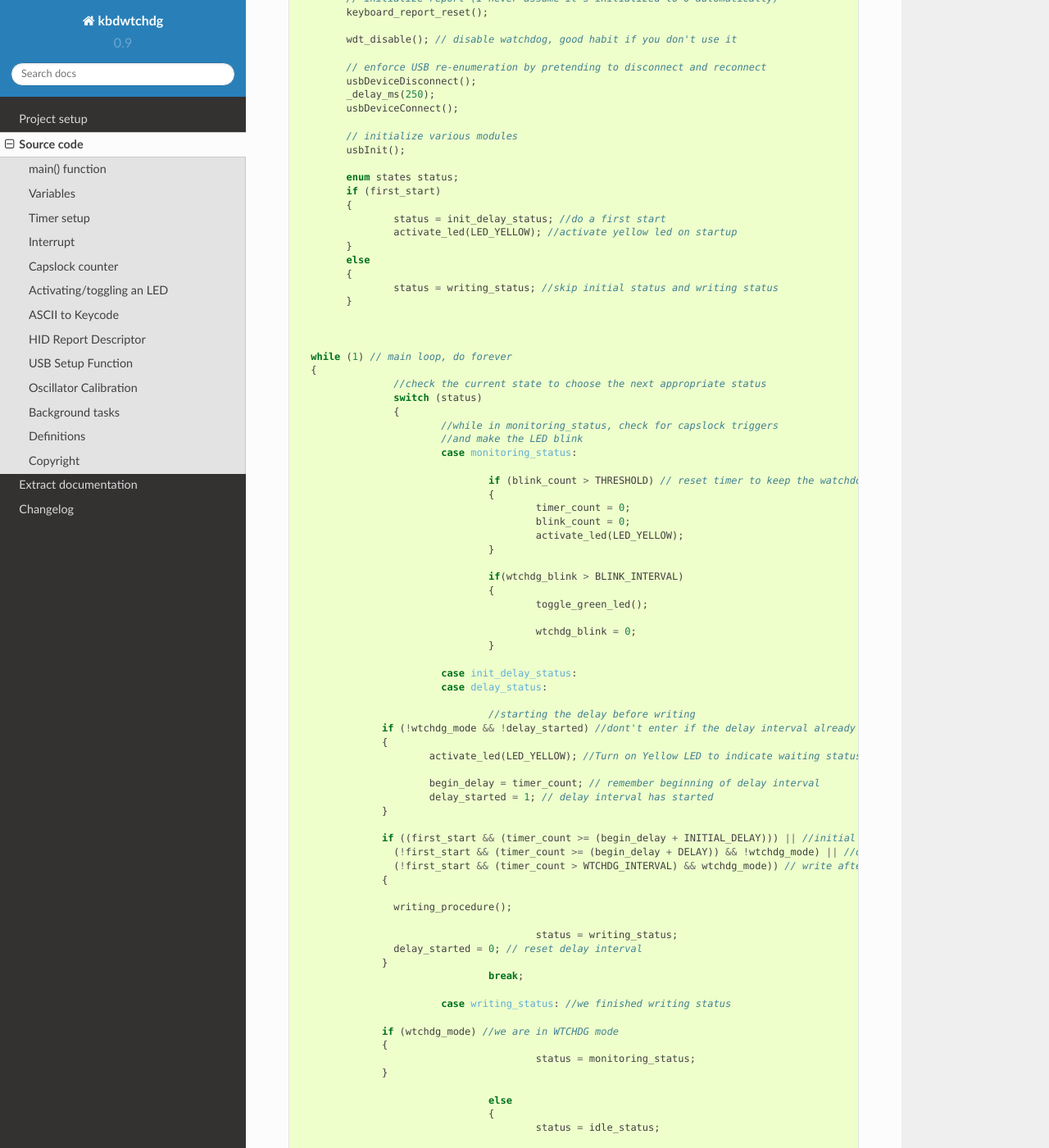
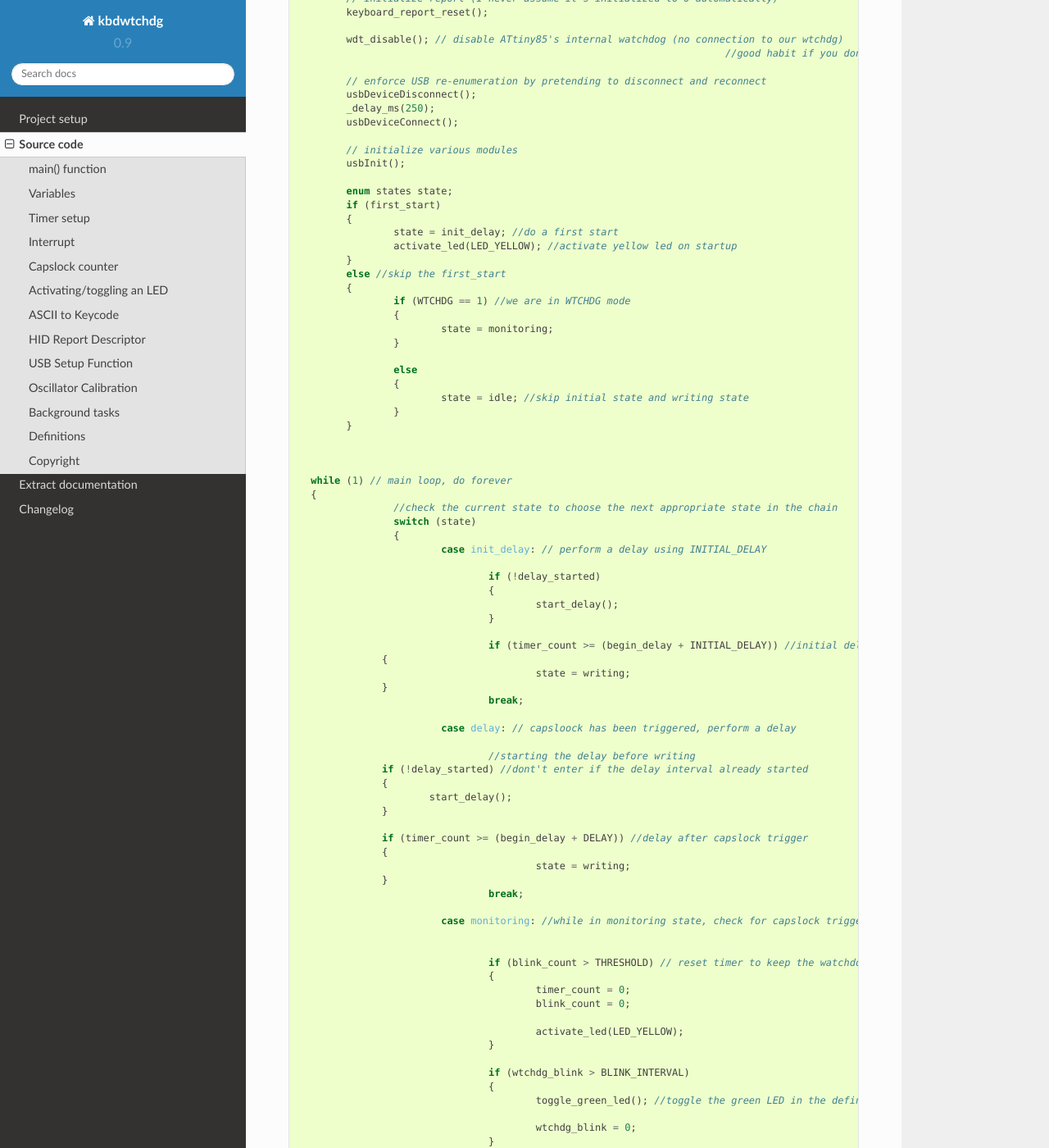
Before and after one commit to 7enderhead/kbdwtchdg, a Sphinx documentation site: the page built from doc/main.rst, in a window 1280 px wide and 1400 px high, scrolled down 661 px. Shown: the whole window at 82% size. Built offline with Sphinx 7.4.7 and the Read the Docs theme 2.0.0, drawn with Linux system fonts in a browser that asks for light colours; some of the changed text lies outside the part shown.

Commit message:
Updated state diagram, adjusted switch statement

```diff
--- a/doc/main.rst
+++ b/doc/main.rst
@@ -42,7 +42,8 @@ The ``main()`` function consists of four important parts:
             // initialize report (I never assume it's initialized to 0 automatically)
             keyboard_report_reset();
 
-            wdt_disable(); // disable watchdog, good habit if you don't use it
+            wdt_disable(); // disable ATtiny85's internal watchdog (no connection to our wtchdg)
+                                                                            //good habit if you don't use it
 
             // enforce USB re-enumeration by pretending to disconnect and reconnect
             usbDeviceDisconnect();
@@ -52,95 +53,114 @@ The ``main()`` function consists of four important parts:
             // initialize various modules
             usbInit();
 
-            enum states status;
+            enum states state;
             if (first_start)
             {
-                    status = init_delay_status; //do a first start
+                    state = init_delay; //do a first start
                     activate_led(LED_YELLOW); //activate yellow led on startup
             }
-            else
+            else //skip the first_start
             {
-                    status = writing_status; //skip initial status and writing status
+                    if (WTCHDG == 1) //we are in WTCHDG mode
+                    {
+                            state = monitoring;
+                    }
+
+                    else
+                    {
+                            state = idle; //skip initial state and writing state
+                    }
             }
 
 
 
       while (1) // main loop, do forever
       {
-                    //check the current state to choose the next appropriate status
-                    switch (status)
+                    //check the current state to choose the next appropriate state in the chain
+                    switch (state)
                     {
-                            //while in monitoring_status, check for capslock triggers
-                            //and make the LED blink
-                            case monitoring_status:
+                            case init_delay: // perform a delay using INITIAL_DELAY
+
+                                    if (!delay_started)
+                                    {
+                                            start_delay();
+                                    }
+
+                                    if (timer_count >= (begin_delay + INITIAL_DELAY)) //initial delay at first start
+                  {
+                                            state = writing;
+                  }
+                                    break;
+
+                            case delay: // capsloock has been triggered, perform a delay
+
+                                    //starting the delay before writing
+                  if (!delay_started) //dont't enter if the delay interval already started
+                  {
+                          start_delay();
+                  }
+
+                  if (timer_count >= (begin_delay + DELAY)) //delay after capslock trigger
+                  {
+                                            state = writing;
+                  }
+                                    break;
+
+                            case monitoring: //while in monitoring state, check for capslock triggers
+                                                                                                    //and make the LED blink
 
                                     if (blink_count > THRESHOLD) // reset timer to keep the watchdog happy
                                     {
                                             timer_count = 0;
                                             blink_count = 0;
+
                                             activate_led(LED_YELLOW);
                                     }
 
-                                    if(wtchdg_blink > BLINK_INTERVAL)
+                                    if (wtchdg_blink > BLINK_INTERVAL)
                                     {
-                                            toggle_green_led();
+                                            toggle_green_led(); //toggle the green LED in the defined BLINK_INTERVAL
 
                                             wtchdg_blink = 0;
                                     }
 
-                            case init_delay_status:
-                            case delay_status:
-
-                                    //starting the delay before writing
-                  if (!wtchdg_mode && !delay_started) //dont't enter if the delay interval already started
-                  {
-                          activate_led(LED_YELLOW); //Turn on Yellow LED to indicate waiting status
-
-                          begin_delay = timer_count; // remember beginning of delay interval
-                          delay_started = 1; // delay interval has started
-                  }
-
-                  if ((first_start && (timer_count >= (begin_delay + INITIAL_DELAY))) || //initial delay at first start
-                    (!first_start && (timer_count >= (begin_delay + DELAY)) && !wtchdg_mode) || //delay after capslock trigger
-                    (!first_start && (timer_count > WTCHDG_INTERVAL) && wtchdg_mode)) // write after interval has passed in WTCHDG mode
-                  {
-
-                    writing_procedure();
-
-                                            status = writing_status;
-                    delay_started = 0; // reset delay interval
-                  }
-                                    break;
-
-                            case writing_status: //we finished writing status
-
-                  if (wtchdg_mode) //we are in WTCHDG mode
-                  {
-                                            status = monitoring_status;
-                  }
-
-                                    else
+                                    if (timer_count > WTCHDG_INTERVAL)
                                     {
-                                            status = idle_status;
-
-                          activate_led(LED_GREEN); // Turn on Green LED to indicate idle status
+                                            state = writing; // write after interval has passed in WTCHDG mode
                                     }
                                     break;
 
-                            case idle_status:
+                            case writing: // print out our text, proceed to next state
+
+                                    writing_procedure();
+
+                  if (WTCHDG == 1) //we are in WTCHDG mode
+                  {
+                                            state = monitoring;
+                  }
+                                    else
+                                    {
+                                            state = idle;
+
+                                    }
+                                    break;
+
+                            case idle: // wait for capslock trigger
+
+                                    activate_led(LED_GREEN); // Turn on Green LED to indicate idle state
 
                                     if (blink_count > THRESHOLD)
                                     {
-                                            status = delay_status;
+                                            state = delay;
                                     }
                                     break;
-        }
+        } // switch
 
-        // perform usb related background tasks
-        usbPoll(); // this needs to be called at least once every 10 ms
-        // this is also called in send_report_once
-      }
+                    // perform usb related background tasks
+                    usbPoll(); // this needs to be called at least once every 10 ms
+                    // this is also called in send_report_once
 
+      } // while
             return 0;
     }
 
@@ -192,8 +212,8 @@ The user can edit the following variables to adjust kbdwtchdg:
 Timer setup
 ***********
 
-To perform our delays without using ``_delay_ms`` (which would prevent our ATtiny85 from talking
-to the computer).
+To perform our delays without using ``_delay_ms`` (which would prevent
+our ATtiny85 from talking to the computer).
 We use interrupts which are caused by ``timer0`` in CTC mode:
 
 
@@ -204,7 +224,7 @@ We use interrupts which are caused by ``timer0`` in CTC mode:
     volatile uint64_t begin_delay;
     volatile uint8_t delay_started = 0;
 
-    enum states { init_delay_status, writing_status, idle_status, monitoring_status, delay_status };
+    enum states { init_delay, writing, idle, monitoring, delay };
 
     void setup_timer()
     {
@@ -222,6 +242,24 @@ We use interrupts which are caused by ``timer0`` in CTC mode:
 For more information on which bits need to be set, consider looking
 at the `Datasheet <http://www.atmel.com/images/atmel-2586-avr-8-bit-microcontroller-attiny25-attiny45-attiny85_datasheet.pdf>`_
 
+
+The following function called ``start_delay`` initiates the delay after which
+text is being written.
+
+
+::
+
+    void start_delay()
+    {
+            activate_led(LED_YELLOW); //Turn on Yellow LED to indicate waiting state
+
+            begin_delay = timer_count; // remember beginning of delay interval
+            delay_started = 1; // delay interval has started
+    }
+
+
+
+
 *********
 Interrupt
 *********
@@ -235,7 +273,6 @@ it will continue counting to its maximum if not reset.
     ISR(TIM0_COMPA_vect)
     {
       timer_count++; // counting up until reset
-
       wtchdg_blink++; //counting up until reset
     }
 
```
Also changed, not shown: other parts of doc/main.rst (+5 -5 lines), images/StateDiagram.png, 2 other files.
